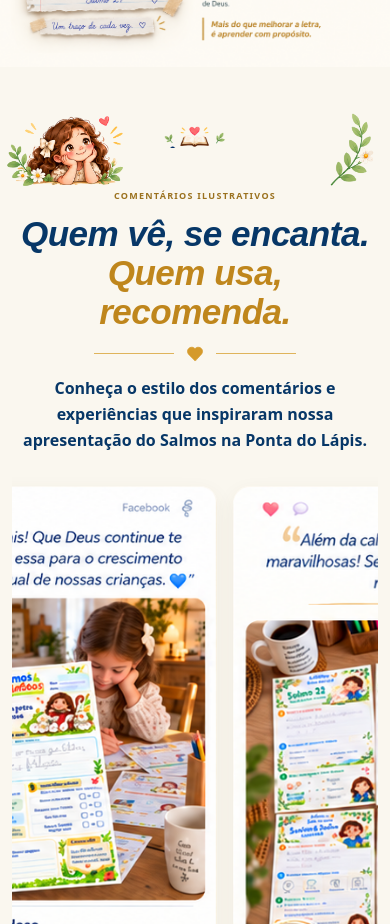
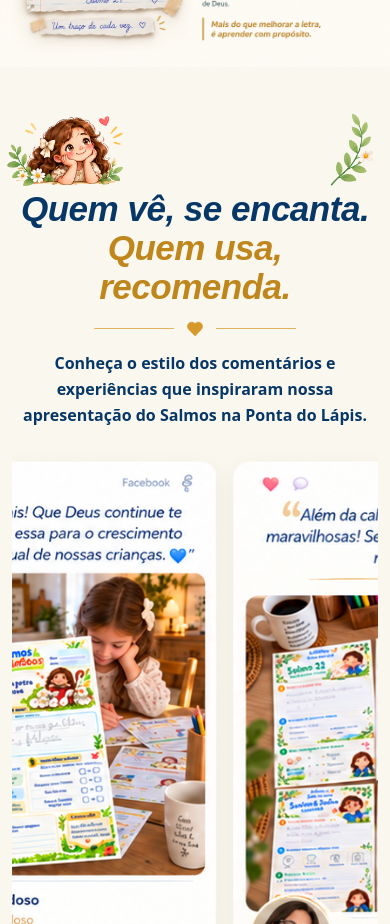
Before and after one commit to pedroforti400-wq/pvsalmosnapontadol-p-s, a React (Vite) app: page / in a window 390 px wide. Shown: the part 1860-2784 px from the top of the page. Built offline with nearby package versions, Linux system fonts and the light colour scheme; a web font is replaced by a local one.

Commit message:
style: simplify comments section heading

```diff
--- a/src/sections/IllustrativeComments.css
+++ b/src/sections/IllustrativeComments.css
@@ -5,11 +5,9 @@
 .comments-section { position: relative; overflow: hidden; padding: 30px 0 66px; background: #FAF7EF; color: #073767; }
 .comments-heading { position: relative; max-width: 1600px; padding: 0 265px; margin: 0 auto; text-align: center; }
 .comments-heading-copy { position: relative; z-index: 1; }
-.comments-girl, .comments-botanical, .comments-book { pointer-events: none; user-select: none; }
+.comments-girl, .comments-botanical { pointer-events: none; user-select: none; }
 .comments-girl { position: absolute; left: 16px; top: 26px; width: 270px; height: auto; }
 .comments-botanical { position: absolute; right: 22px; top: 12px; width: 150px; height: auto; }
-.comments-book { width: 100px; height: auto; margin: 0 auto 7px; }
-.comments-eyebrow { margin: 0 0 11px; color: #9b721f; font-size: 10px; font-weight: 850; letter-spacing: .18em; }
 .comments-heading h2 { margin: 0; font-family: 'Comments Display', 'Nunito', sans-serif; font-size: clamp(40px, 4.5vw, 72px); font-weight: 700; font-style: italic; line-height: 1.07; letter-spacing: -.015em; }
 .comments-heading h2 > span { display: block; text-wrap: balance; }
 .comments-heading h2 > span:last-child { color: #bf861c; }
@@ -47,7 +45,6 @@
   .comments-heading { padding: 80px 30px 0; }
   .comments-girl { width: 170px; top: 0; left: 12px; }
   .comments-botanical { width: 75px; top: 0; right: 20px; }
-  .comments-book { position: absolute; left: 50%; top: -65px; transform: translateX(-50%); width: 85px; }
   .comments-heading h2 { font-size: clamp(40px, 6.5vw, 58px); }
 }
 @media (max-width: 639px) {
@@ -55,8 +52,6 @@
   .comments-heading { padding: 78px 16px 0; }
   .comments-girl { width: 120px; top: 0; left: 4px; }
   .comments-botanical { width: 48px; top: -2px; right: 12px; }
-  .comments-book { width: 66px; top: -65px; }
-  .comments-eyebrow { font-size: 9px; letter-spacing: .14em; margin-bottom: 12px; }
   .comments-heading h2 { font-size: clamp(30px, 9vw, 43px); line-height: 1.12; }
   .comments-subheadline { margin-top: 12px; font-size: 16px; line-height: 1.65; }
   .comments-carousel { width: calc(100% - 24px); margin-top: 20px; }
--- a/src/sections/IllustrativeComments.jsx
+++ b/src/sections/IllustrativeComments.jsx
@@ -45,8 +45,6 @@ export default function IllustrativeComments() {
       <img className="comments-girl" src="/images/comentarios/menina-flores.png" width="430" height="275" alt="" aria-hidden="true" loading="lazy"/>
       <img className="comments-botanical" src="/images/comentarios/folhagem.png" width="168" height="274" alt="" aria-hidden="true" loading="lazy"/>
       <div className="comments-heading-copy">
-        <img className="comments-book" src="/images/comentarios/biblia-coracao.png" width="198" height="74" alt="" aria-hidden="true" loading="lazy"/>
-        <p className="comments-eyebrow">COMENTÁRIOS ILUSTRATIVOS</p>
         <h2 id="comments-title"><span>Quem vê, se encanta.</span>{' '}<span>Quem usa, recomenda.</span></h2>
         <div className="comments-heart-divider" aria-hidden="true"><span/><Heart size={18}/><span/></div>
         <p className="comments-subheadline">Conheça o estilo dos comentários e experiências que inspiraram nossa apresentação do Salmos na Ponta do Lápis.</p>
```
Also changed, not shown: 2 other files (tests, documents, lock files or other folders).
